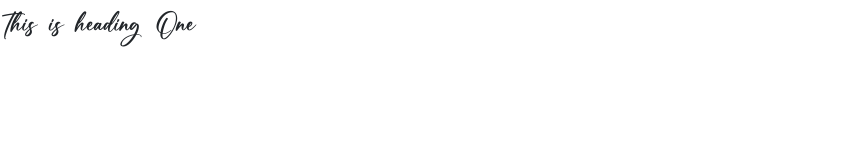
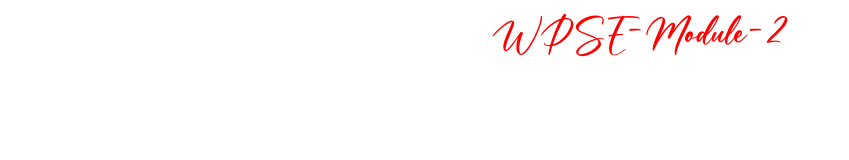
Before and after one commit to WPSE-barcot7/WPSE-HTMLmodule, a plain HTML site: page index.html in a window 1280 px wide. Shown: the whole page, without its empty margins (0-849 px from the left). Drawn offline with nearby package versions, Linux system fonts and the light colour scheme; files whose address does not match are found by name.

Commit message:
Homepage Heading modified

```diff
--- a/index.html
+++ b/index.html
@@ -20,7 +20,7 @@
 
   <body>
 
-    <h1 class="custom-font">This is heading One</h1>
+    <h1 class="custom-font">WPSE-Module-2</h1>
 
     <!-- FontAwesome Kit -->
     <script src="https://kit.fontawesome.com/9b29e464f8.js" crossorigin="anonymous"></script>
--- a/style.css
+++ b/style.css
@@ -20,3 +20,9 @@ body {
 .custom-font {
   font-family: 'Rosaline Signature', cursive;
 }
+h1.custom-font {
+  font-size: 3.5rem;
+  font-weight: 500;
+  color: red;
+  text-align: center;
+}
```
